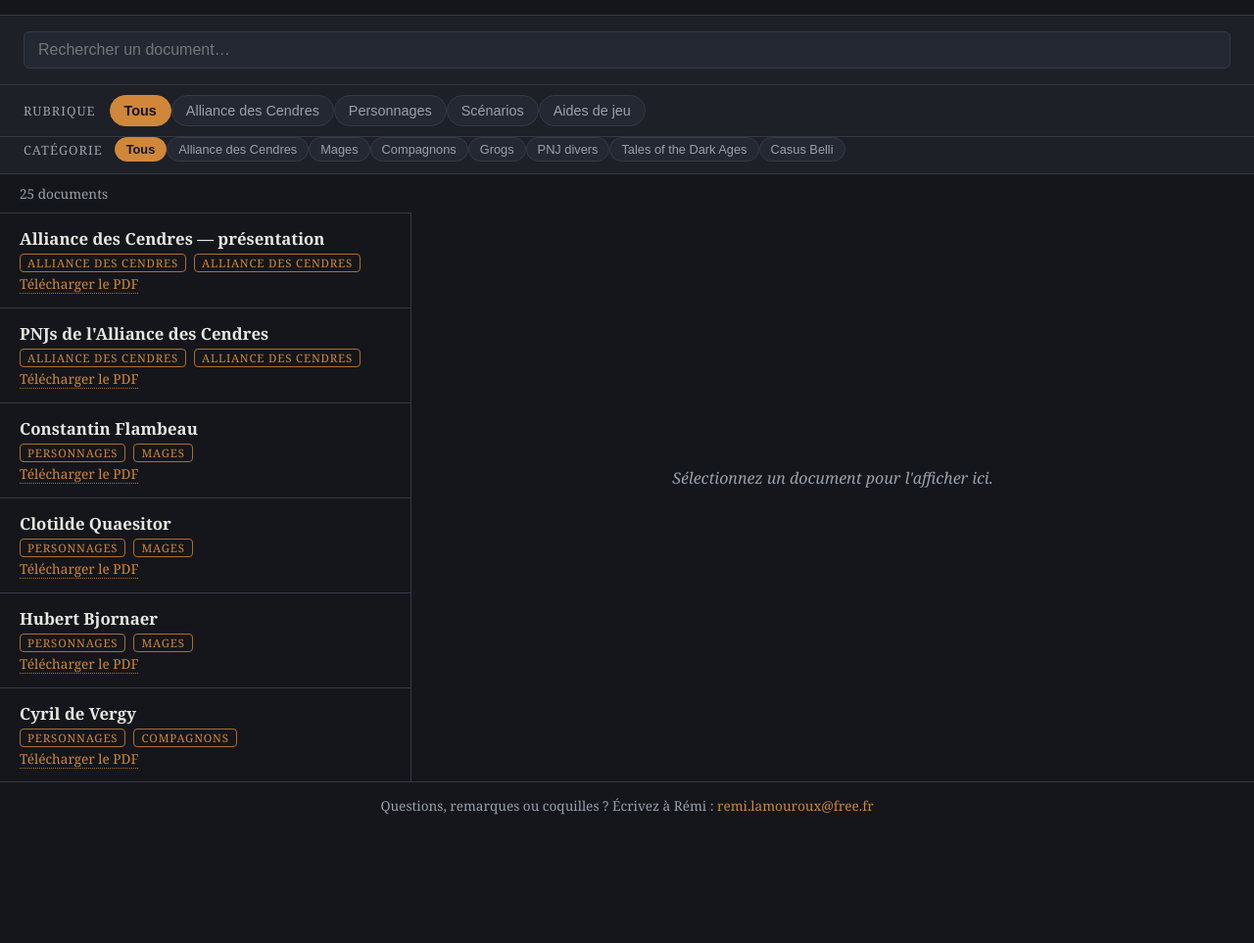
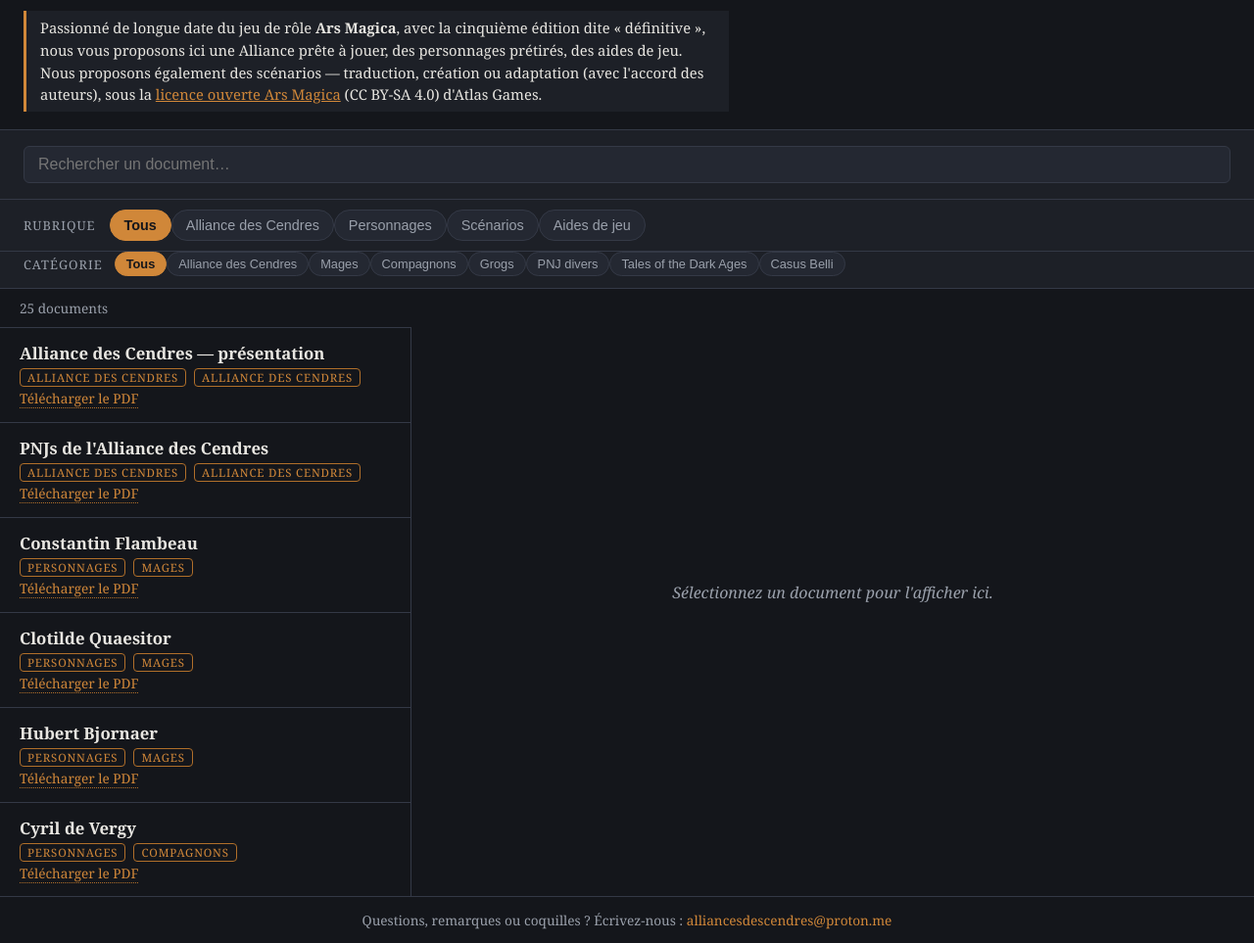
Before and after one commit to Remiflambeau/Alliance-des-Cendres, a plain HTML site: page index.html in a window 1280 px wide. Shown: the part 88-1051 px from the top of the page at 98% size. Before the commit the page ends 934 px from the top, so only its background shows below. Drawn offline with Linux system fonts and the light colour scheme.

Commit message:
Add files via upload

```diff
--- a/index.html
+++ b/index.html
@@ -15,6 +15,7 @@
   h1 { font-size: 1.7rem; letter-spacing: .5px; }
   h1 span { color: var(--accent); }
   .subtitle { color: var(--muted); font-style: italic; font-size: .95rem; }
+  .intro { margin-top: 14px; max-width: 720px; color: var(--text); font-size: .92rem; line-height: 1.55; border-left: 3px solid var(--accent); padding: 6px 14px; background: var(--panel); }
   .controls { padding: 16px 24px; display: flex; flex-wrap: wrap; gap: 10px; align-items: center; border-bottom: 1px solid var(--line); background: var(--panel); }
   #blocRow { padding: 10px 24px; display: flex; flex-wrap: wrap; gap: 10px; align-items: center; border-bottom: 1px solid var(--line); background: var(--panel); }
   #blocRow .label, #catsRow .label { color: var(--muted); font-size: .8rem; text-transform: uppercase; letter-spacing: 1px; margin-right: 4px; }
@@ -48,6 +49,7 @@
   <div>
     <h1>Saga <span>Alliance des Cendres</span></h1>
     <p class="subtitle">Aides de jeu et documents de campagne — clic pour prévisualiser, lien pour télécharger.</p>
+    <p class="intro">Passionné de longue date du jeu de rôle <strong>Ars Magica</strong>, avec la cinquième édition dite « définitive », nous vous proposons ici une Alliance prête à jouer, des personnages prétirés, des aides de jeu. Nous proposons également des scénarios — traduction, création ou adaptation (avec l'accord des auteurs), sous la <a href="https://atlas-games.com/arsmagica/openars" style="color:var(--accent)">licence ouverte Ars Magica</a> (CC BY-SA 4.0) d'Atlas Games.</p>
   </div>
 </header>
 
@@ -69,7 +71,7 @@
   </div>
 </div>
 
-<footer>Questions, remarques ou coquilles ? Écrivez à Rémi : <a href="mailto:remi.lamouroux@free.fr">remi.lamouroux@free.fr</a></footer>
+<footer>Questions, remarques ou coquilles ? Écrivez-nous : <a href="mailto:alliancesdescendres@proton.me">alliancesdescendres@proton.me</a></footer>
 
 <script>
 /* ============================================================
@@ -182,5 +184,6 @@ searchEl.addEventListener("input", render);
 render();
 </script>
 
+<script type="module" src="https://static.cloudflareinsights.com/beacon.min.js/vce701823e78c4301a35b7e07294d87301792088814092" integrity="sha512-UKNk8GbxkABxKcXYuLkO16EleLGUkcvJWtpSNmExE0Too3ZaFAxTscNWEc1OdAv5/BikHawapSCaiD2XCmp+Bw==" nonce="127s+QbPbuvHfdx9t8Oa2Q==" data-cf-beacon='{"version":"2024.11.0","token":"36b4216ae2dc4d5488c249161e71fe1e","spa":2}' crossorigin="anonymous"></script>
 </body>
 </html>
```
